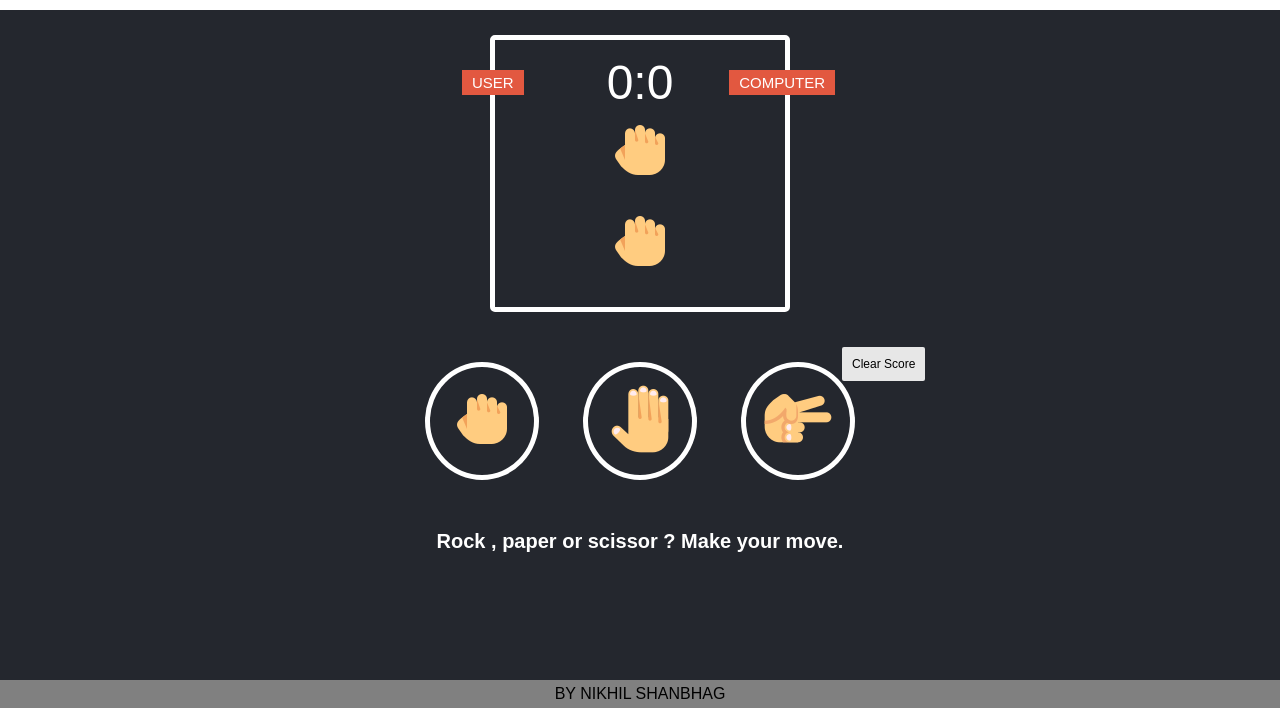
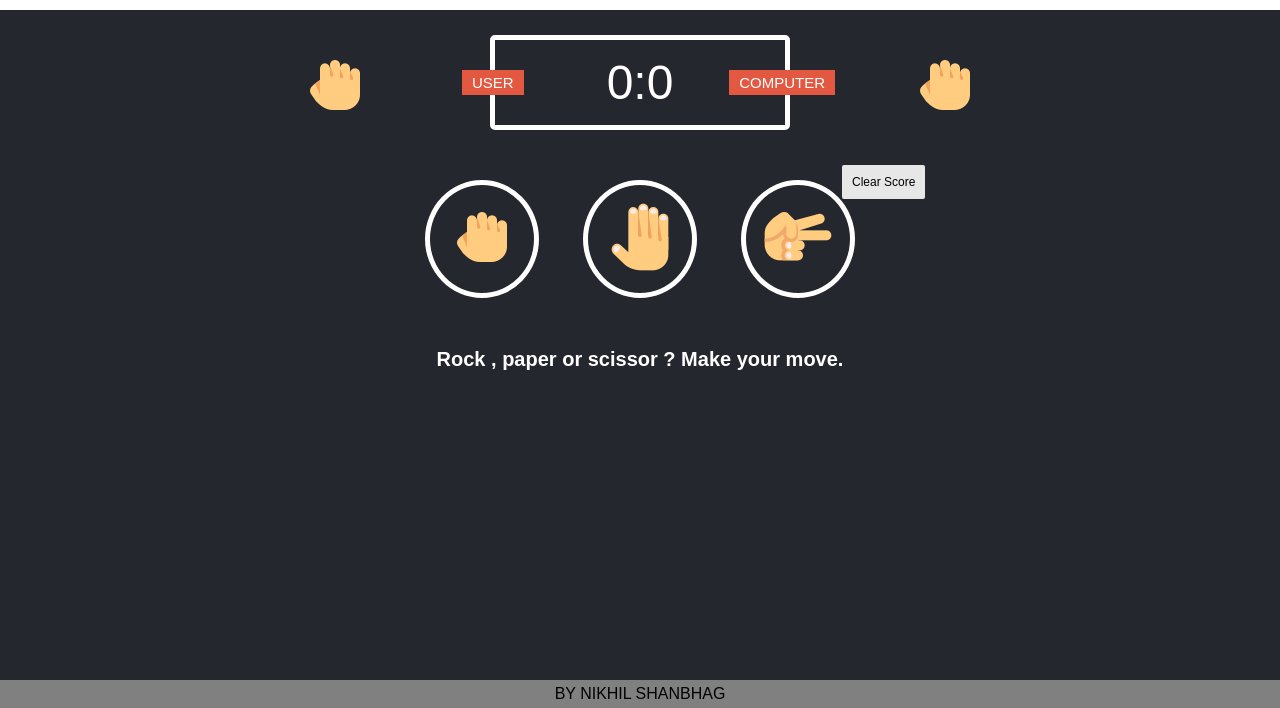
Before and after one commit to Nikhil-1503/Rock-Paper-Scissor, a plain HTML site: page index.html in a window 1280 px wide. Shown: the part 92-800 px from the top of the page. Drawn offline with Linux system fonts and the light colour scheme.

Commit message:
Update styles.css

```diff
--- a/css/styles.css
+++ b/css/styles.css
@@ -5,12 +5,12 @@ box-sizing: border-box;
 }
 
 header{
-background: white;
+background-color: white;
 padding: 25px;
 }
 
 header > h1{
-color: black;
+color: #24272E;
 text-align: center;
 text-shadow: 2px 2px 5px grey;
 font-family: Arial, Helvetica, sans-serif;
@@ -52,6 +52,20 @@ left: -33px;
 position: absolute;
 top: 30px;
 right: -50px;
+}
+
+.result_image{
+position: absolute;
+display: block;
+top: 5px;
+}
+
+#user_hand{
+left: -200px;
+}
+
+#comp_hand{
+right: -200px;
 }
 
 .result{
```
